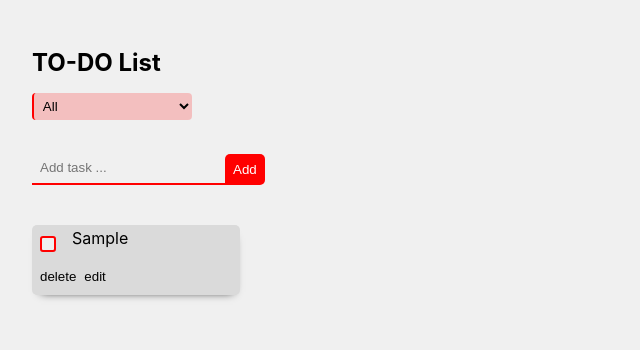
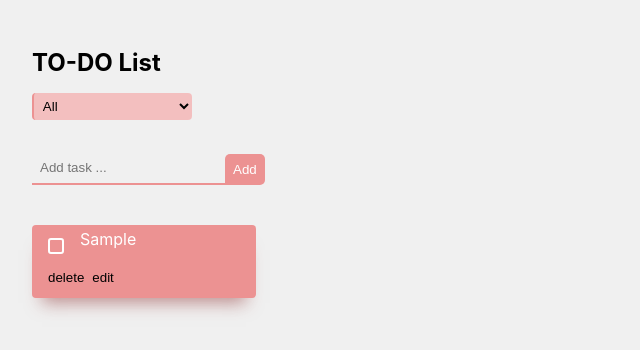
Before and after one commit to mvlz/Todolist-React, a React (Create React App) app: page / in a window 1280 px wide. Both pictures are taken after typing "Sample" into the empty fields and a click on the button "Add". Shown: the top 350 px of the page, without its empty margins (0-640 px from the left). Built offline with nearby package versions, Linux system fonts and the light colour scheme.

Commit message:
Improve styles

```diff
--- a/src/App.css
+++ b/src/App.css
@@ -1,39 +1,40 @@
-.App{
-  background-color: #F0F0F0;
+.App {
+  background-color: #f0f0f0;
   width: calc(100% - 4rem);
   height: calc(100vh - 4rem);
   padding: 2rem;
 }
-.completed{
+.completed {
   text-decoration: line-through;
   color: rgba(0, 0, 0, 40%);
 }
-.select{
+.select {
   width: 10rem;
   background-color: rgba(255, 0, 0, 0.205);
   border: none;
   outline: none;
-  border-left: red 2px solid;
+  border-left: #ec9292 2px solid;
   padding: 0.3rem;
   border-radius: 4px;
 }
-.todo-app{
+.todo-app {
   display: flex;
   flex-direction: column;
   gap: 2rem;
+  height: calc(100% - 10rem);
 }
-.app-name{
+.app-name {
   margin: 1rem 0;
 }
-.todo-input{
+.todo-input {
   background-color: transparent;
   border: none;
-  border-bottom: red 2px solid;
+  border-bottom: #ec9292  2px solid;
   outline: none;
-  padding:  0.5rem;
+  padding: 0.5rem;
 }
-.todo-btn{
-  background-color: red;
+.todo-btn {
+  background-color: #ec9292 ;
   padding: 0.5rem;
   color: white;
   border-radius: 5px 5px 5px 0px;
@@ -44,45 +45,57 @@
   display: flex;
   align-items: end;
 }
-.check-btn{
+.check-btn {
   width: 1rem;
   height: 1rem;
-  border: 2px solid red;
+  border: 2px solid white;
+  border-radius: 3px;
+  cursor: pointer;
+  background-color: transparent;
+}
+.completed-btn {
+  background-color: white;
+  width: 1rem;
+  height: 1rem;
+  border: 2px solid white;
   border-radius: 3px;
   cursor: pointer;
 }
-.completed-btn{
-  background-color: red;width: 1rem;
-  height: 1rem;
-  border: 2px solid red;
-  border-radius: 3px;
-  cursor: pointer;
-}
-.btn{
+.btn {
   border: none;
   outline: none;
   background-color: transparent;
   margin-right: 0.5rem;
   cursor: pointer;
 }
-.todo-div,.completed{
+.todo-div,
+.completed {
   display: flex;
   flex-direction: row-reverse;
   justify-content: flex-end;
   width: 12rem;
-  background-color: #dadada;
-  padding: 0.2rem 0.5rem;
-  border-radius: 5px;
+  background-color: #ec9292;
+  padding: 0.3rem 1rem;
+  border-radius: 4px;
+  color: white;
   margin: 0.5rem 0;
-  box-shadow: 1px 5px 9px -8px black;
+  box-shadow: 0px 15px 16px -10px #943e3e8a;
 }
-.Todo-btns{
+.Todo-btns {
   height: 4rem;
   width: 2rem;
   display: flex;
   flex-direction: column;
   justify-content: space-around;
 }
-.Todo-btns > div{
+.Todo-btns > div {
   display: flex;
 }
+.todo-container {
+  display: flex;
+  flex-direction: column;
+  flex-wrap: wrap;
+  height: 100%;
+  align-content: flex-start;
+  gap: 0.75rem;
+}
--- a/src/TodoList.jsx
+++ b/src/TodoList.jsx
@@ -24,7 +24,7 @@ const TodoList = ({ todos, completeHandler, deleteHandler,updateTodo }) => {
     )
   }
   if (todos.length === 0) return <p>Add some tasks</p>;
-  return <div> {edit.id ? <TodoForm addTodoHandler={updateHandler} edit={edit} /> : render()} </div>
+  return <div className="todo-container"> {edit.id ? <TodoForm addTodoHandler={updateHandler} edit={edit} /> : render()} </div>
 };
 
 export default TodoList;
```
